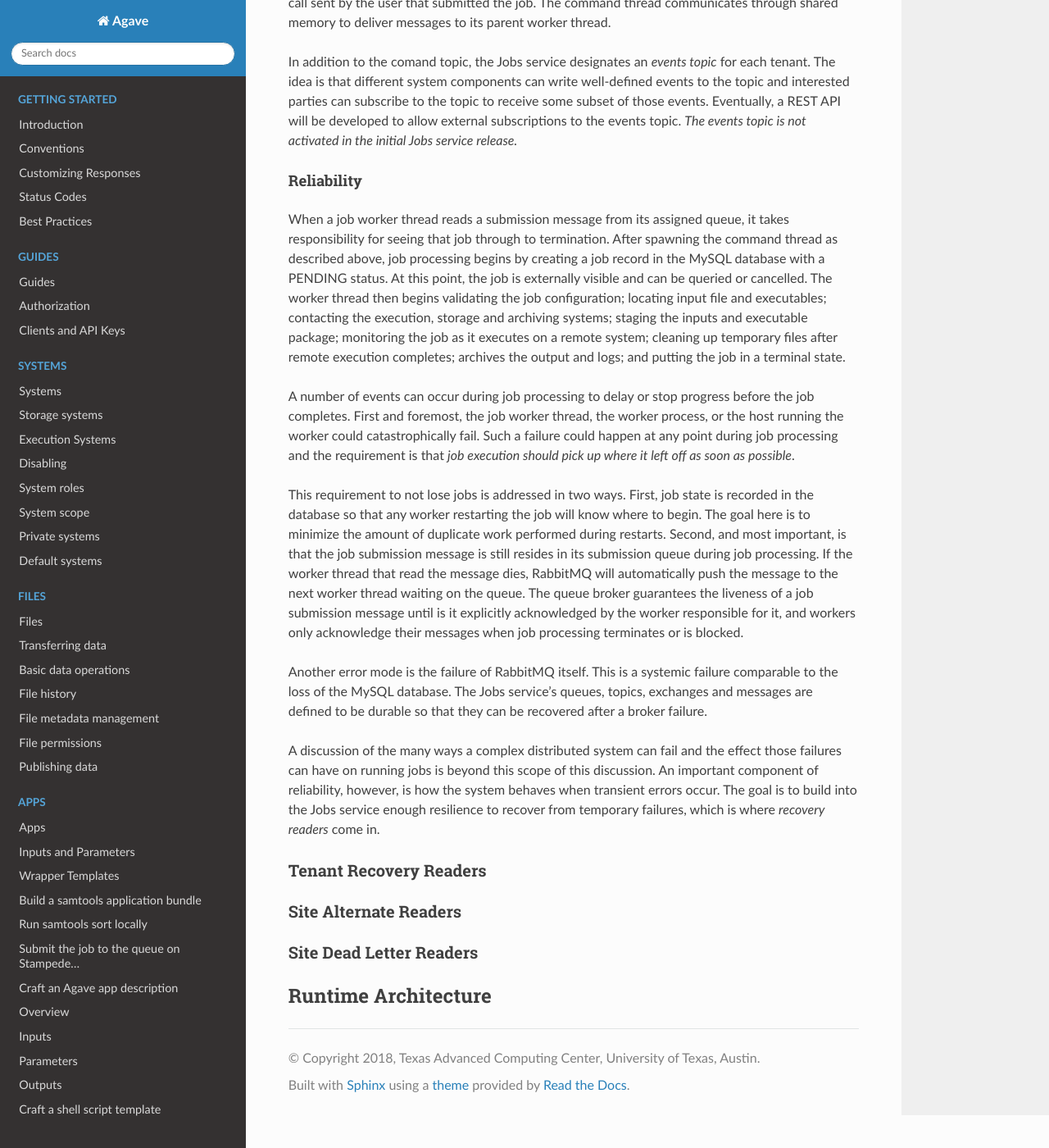
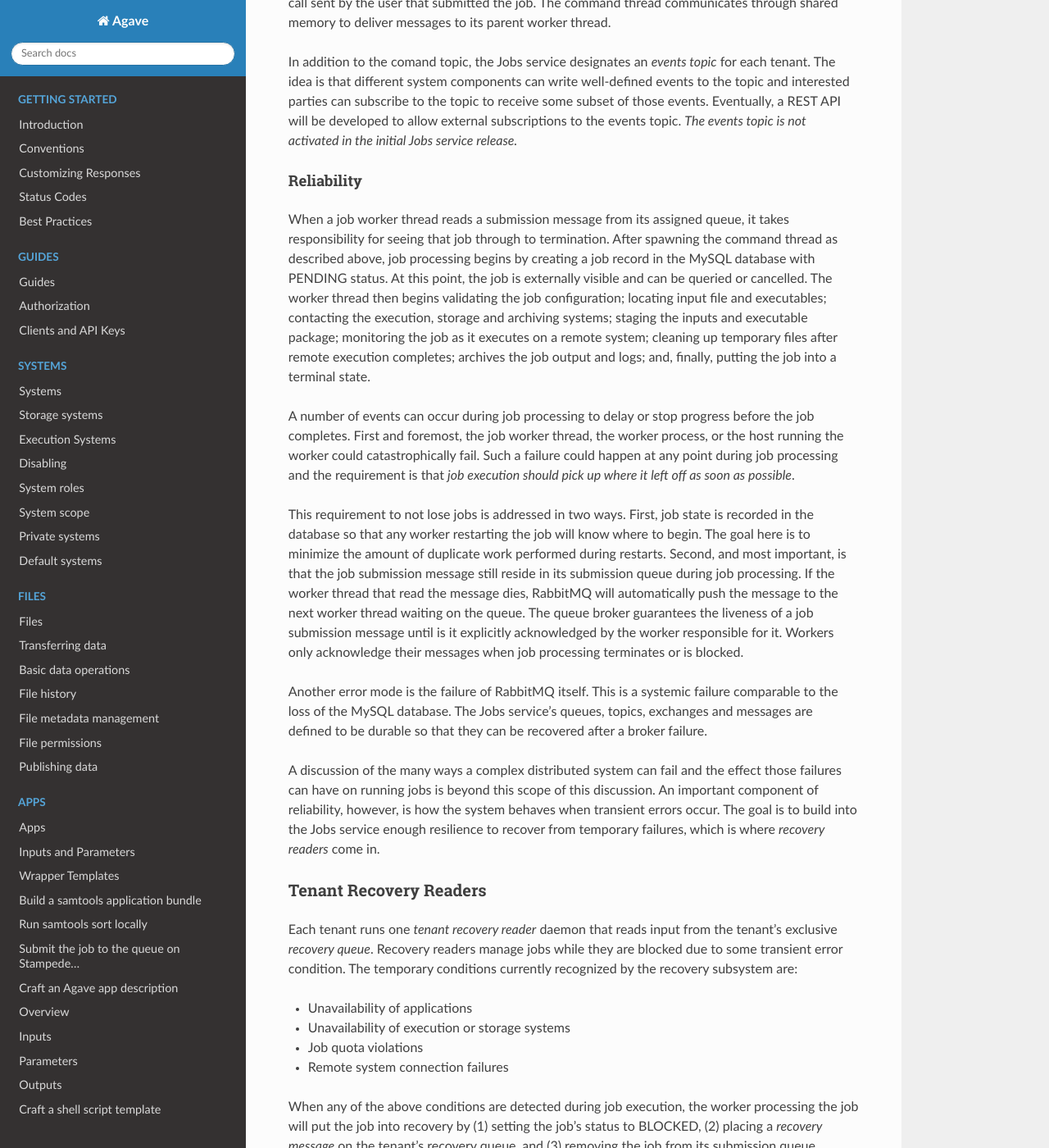
Before and after one commit to TACC-Cloud/agave-docs, a Sphinx documentation site: the page built from docs/agave/guides/jobs/aloe-job-architecture.rst, in a window 1280 px wide and 1400 px high, scrolled down 5757 px. Shown: the whole window at 82% size. Built offline with Sphinx 7.4.7 and the Read the Docs theme 2.0.0, drawn with Linux system fonts in a browser that asks for light colours; some of the changed text lies outside the part shown.

Commit message:
Recovery subsystem

```diff
--- a/docs/agave/guides/jobs/aloe-job-architecture.rst
+++ b/docs/agave/guides/jobs/aloe-job-architecture.rst
@@ -81,7 +81,7 @@
 Tenant Workers
 ^^^^^^^^^^^^^^
 
-Worker processes execute jobs and manage job lifecycles.  Every job starts out as a REST request to the Aloe web application, which then creates a submission message and places that message on a tenant-specific *submission queue*.  Here are the basic facts about how workers and their queues are configured:
+*Tenant worker* processes execute and manage the lifecycles of jobs on a per tenant basis.  Every job starts out as a REST request to the Aloe web application, which then creates a submission message and places that message on a tenant-specific *submission queue*.  Here are the basic facts about how workers and their queues are configured:
 
 #. Each tenant as a default submission queue.
 #. A tenant can have zero or more other submission queues.
@@ -113,11 +113,11 @@
 Reliability
 """""""""""
 
-When a job worker thread reads a submission message from its assigned queue, it takes responsibility for seeing that job through to termination.  After spawning the command thread as described above, job processing begins by creating a job record in the MySQL database with a PENDING status.  At this point, the job is externally visible and can be queried or cancelled.  The worker thread then begins validating the job configuration; locating input file and executables; contacting the execution, storage and archiving systems; staging the inputs and executable package; monitoring the job as it executes on a remote system; cleaning up temporary files after remote execution completes; archives the output and logs; and putting the job in a terminal state.
+When a job worker thread reads a submission message from its assigned queue, it takes responsibility for seeing that job through to termination.  After spawning the command thread as described above, job processing begins by creating a job record in the MySQL database with PENDING status.  At this point, the job is externally visible and can be queried or cancelled.  The worker thread then begins validating the job configuration; locating input file and executables; contacting the execution, storage and archiving systems; staging the inputs and executable package; monitoring the job as it executes on a remote system; cleaning up temporary files after remote execution completes; archives the job output and logs; and, finally, putting the job into a terminal state.
 
 A number of events can occur during job processing to delay or stop progress before the job completes.  First and foremost, the job worker thread, the worker process, or the host running the worker could catastrophically fail.  Such a failure could happen at any point during job processing and the requirement is that *job execution should pick up where it left off as soon as possible*.
 
-This requirement to not lose jobs is addressed in two ways.  First, job state is recorded in the database so that any worker restarting the job will know where to begin.  The goal here is to minimize the amount of duplicate work performed during restarts.  Second, and most important, is that the job submission message is still resides in its submission queue during job processing.  If the worker thread that read the message dies, RabbitMQ will automatically push the message to the next worker thread waiting on the queue.  The queue broker guarantees the liveness of a job submission message until is it explicitly acknowledged by the worker responsible for it, and workers only acknowledge their messages when job processing terminates or is blocked.
+This requirement to not lose jobs is addressed in two ways.  First, job state is recorded in the database so that any worker restarting the job will know where to begin.  The goal here is to minimize the amount of duplicate work performed during restarts.  Second, and most important, is that the job submission message still reside in its submission queue during job processing.  If the worker thread that read the message dies, RabbitMQ will automatically push the message to the next worker thread waiting on the queue.  The queue broker guarantees the liveness of a job submission message until is it explicitly acknowledged by the worker responsible for it.  Workers only acknowledge their messages when job processing terminates or is blocked.
 
 Another error mode is the failure of RabbitMQ itself.  This is a systemic failure comparable to the loss of the MySQL database.  The Jobs service's queues, topics, exchanges and messages are defined to be durable so that they can be recovered after a broker failure.
 
@@ -126,6 +126,20 @@
 Tenant Recovery Readers
 ^^^^^^^^^^^^^^^^^^^^^^^
 
+Each tenant runs one *tenant recovery reader* daemon that reads input from the tenant's exclusive *recovery queue*.  Recovery readers manage jobs while they are blocked due to some transient error condition.  The temporary conditions currently recognized by the recovery subsystem are:
+
+- Unavailability of applications
+- Unavailability of execution or storage systems
+- Job quota violations
+- Remote system connection failures
+
+When any of the above conditions are detected during job execution, the worker processing the job will put the job into recovery by (1) setting the job's status to BLOCKED, (2) placing a *recovery message* on the tenant's recovery queue, and (3) removing the job from its submission queue.  Special care is taken to ensure that a job appears on one and only one queue at a time.  Additional error conditions are expected to be handled by the recovery system in the future.
+
+The recovery message contains information collected at the failure site and higher up in the call stack.  This information is used to determine when the error condition clears and how the job should be restarted.  In addition, the recovery message specifies the *policies* and *testers* used to recover the job.  Policies determine when the next error condition check should be made; testers are the code that actually make the checks.  New policies and testers can easily be plugged into the system, but currently they have to ship with the system.
+
+The recovery reader is a multithreaded Java program that processes the tenant's recovery queue.  Recovery messages are organized into lists based on their error condition---jobs blocked by the same condition are put in the same list.  Recovery jobs are ordered by next check time and the recovery reader waits until that time to test if a blocking condition has cleared.  Recovery information is kept in the MySQL database for resilience against reader failures.
+
+When a test indicates that a blocking condition has cleared, all jobs blocked by that condition are resubmitted for execution.  Resubmission entails (1) setting the job status to the value specified in the recovery message, (2) creating a job submission message and placing it on the job's original submission queue, and (3) removing the job from the recovery subsystem and its persistent store.  The job is immediately failed if it cannot be resubmitted.  Care is again taken to ensure that a job cannot be both in recovery and executing.
 
 Site Alternate Readers
 ^^^^^^^^^^^^^^^^^^^^^^
```
